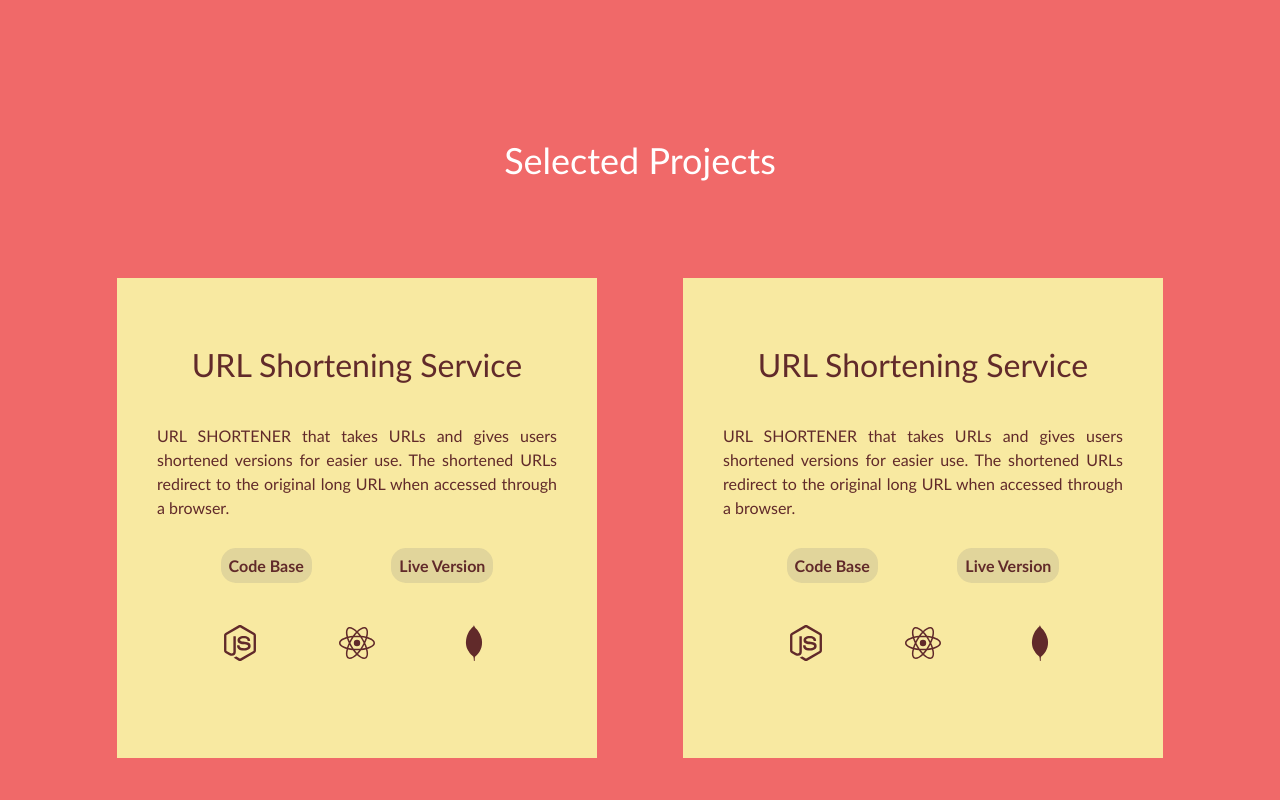
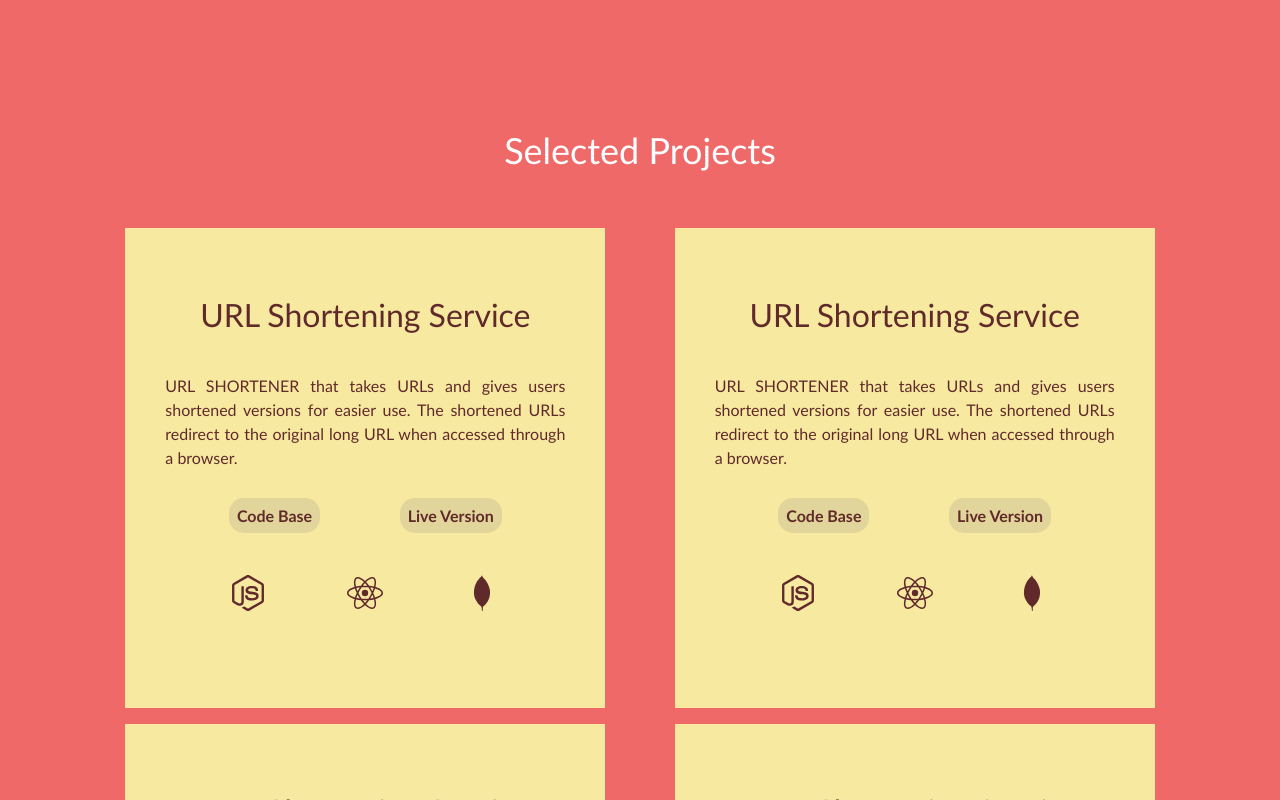
Before and after one commit to OsasAzamegbe/Portfolio-v1, a React (Create React App) app: page / in a window 1280 px wide. Shown: the part 800-1600 px from the top of the page. Built offline with nearby package versions, Linux system fonts and the light colour scheme.

Commit message:
CHORE: modified card and project components layout and placements.

```diff
--- a/src/components/Card.css
+++ b/src/components/Card.css
@@ -3,7 +3,7 @@
     justify-content: center;
     flex-direction: column;
     padding: 24px;
-    margin: 24px;
+    margin: 8px;
     background-color: var(--yellow);
     width: 60vmin;
     height: 60vmin;
--- a/src/components/pages/projects/Projects.css
+++ b/src/components/pages/projects/Projects.css
@@ -3,7 +3,6 @@
     justify-content: center;
     align-items: center;
     flex-direction: column;
-    padding: 10px;
     text-align: justify;
     min-height: 100%;
     height: 100%;
@@ -17,9 +16,9 @@
 
 .projects-container{
     display: flex;
-    justify-content: space-around;
+    justify-content: space-evenly;
     flex-wrap: wrap;
-    margin: 48px;
+    margin: 24px;
     width: 100%;
 }
 
```
